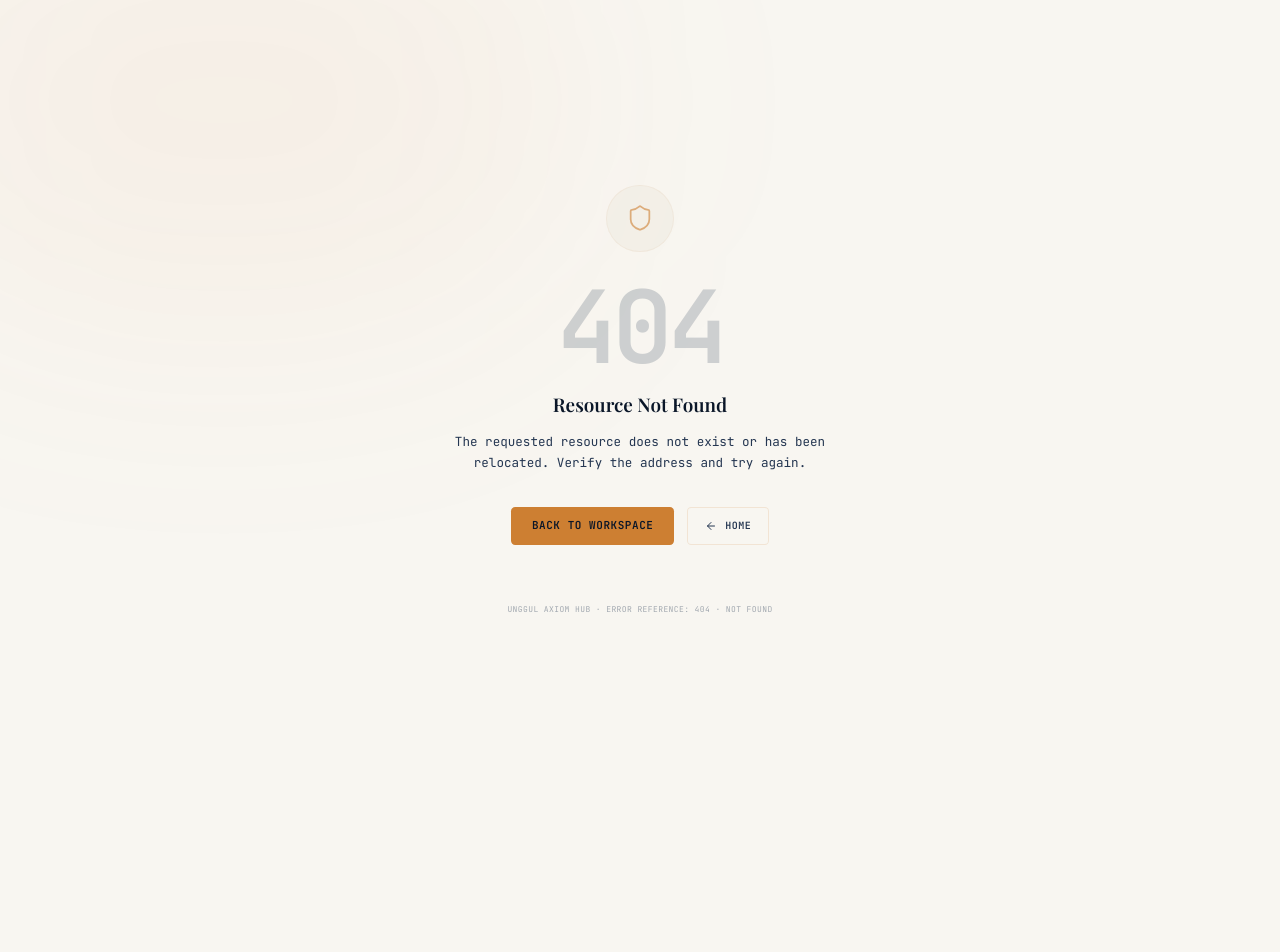
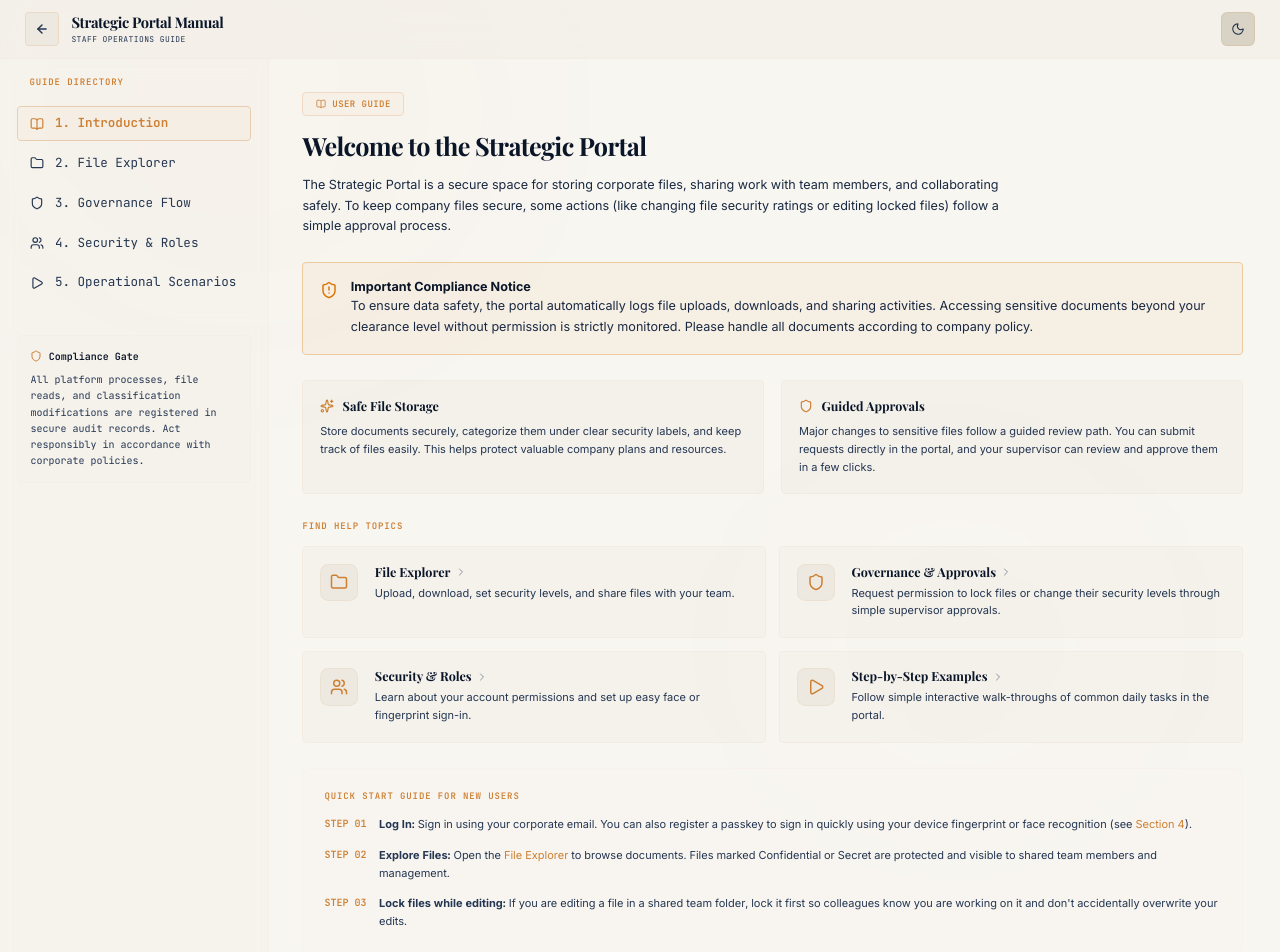
Before and after one commit to silentganja/unggul-axiom-hub, a Next.js app in the folder frontend/: page /usr/guide in a window 1280 px wide. Before the commit this address had no page. Shown: the top 952 px of the page. Before the commit the page ends 800 px from the top, so only its background shows below. Built offline with nearby package versions, Linux system fonts and the light colour scheme.

Commit message:
Migrate guide routes from /dev/guide to /usr/guide

```diff
--- a/frontend/src/app/dev/guide/layout.tsx
+++ b/frontend/src/app/usr/guide/layout.tsx
@@ -13,7 +13,6 @@ import {
   Lock,
   Menu,
   X,
-  ChevronRight,
 } from "lucide-react";
 import { ThemeToggle } from "@/components/ui/ThemeToggle";
 import { cn } from "@/lib/utils";
@@ -24,11 +23,11 @@ export default function GuideLayout({ children }: { children: React.ReactNode })
   const [mobileMenuOpen, setMobileMenuOpen] = useState(false);
 
   const navItems = [
-    { href: "/dev/guide", label: "1. Introduction", icon: <BookOpen size={14} /> },
-    { href: "/dev/guide/explorer", label: "2. File Explorer", icon: <Folder size={14} /> },
-    { href: "/dev/guide/governance", label: "3. Governance Flow", icon: <Shield size={14} /> },
-    { href: "/dev/guide/roles", label: "4. Security & Roles", icon: <Users size={14} /> },
-    { href: "/dev/guide/scenarios", label: "5. Operational Scenarios", icon: <Play size={14} /> },
+    { href: "/usr/guide", label: "1. Introduction", icon: <BookOpen size={14} /> },
+    { href: "/usr/guide/explorer", label: "2. File Explorer", icon: <Folder size={14} /> },
+    { href: "/usr/guide/governance", label: "3. Governance Flow", icon: <Shield size={14} /> },
+    { href: "/usr/guide/roles", label: "4. Security & Roles", icon: <Users size={14} /> },
+    { href: "/usr/guide/scenarios", label: "5. Operational Scenarios", icon: <Play size={14} /> },
   ];
 
   return (
--- a/frontend/src/app/dev/guide/page.tsx
+++ b/frontend/src/app/usr/guide/page.tsx
@@ -17,25 +17,25 @@ export default function GuideIntroPage() {
     {
       title: "File Explorer",
       desc: "Upload, download, set security levels, and share files with your team.",
-      href: "/dev/guide/explorer",
+      href: "/usr/guide/explorer",
       icon: <Folder size={18} className="text-accent" />,
     },
     {
       title: "Governance & Approvals",
       desc: "Request permission to lock files or change their security levels through simple supervisor approvals.",
-      href: "/dev/guide/governance",
+      href: "/usr/guide/governance",
       icon: <Shield size={18} className="text-accent" />,
     },
     {
       title: "Security & Roles",
       desc: "Learn about your account permissions and set up easy face or fingerprint sign-in.",
-      href: "/dev/guide/roles",
+      href: "/usr/guide/roles",
       icon: <Users size={18} className="text-accent" />,
     },
     {
       title: "Step-by-Step Examples",
       desc: "Follow simple interactive walk-throughs of common daily tasks in the portal.",
-      href: "/dev/guide/scenarios",
+      href: "/usr/guide/scenarios",
       icon: <Play size={18} className="text-accent" />,
     },
   ];
@@ -129,13 +129,13 @@ export default function GuideIntroPage() {
           <div className="flex gap-3">
             <span className="font-bold text-accent shrink-0">STEP 01</span>
             <p className="font-sans text-[11px] leading-relaxed">
-              <strong>Log In:</strong> Sign in using your corporate email. You can also register a passkey to sign in quickly using your device fingerprint or face recognition (see <Link href="/dev/guide/roles" className="text-accent hover:underline">Section 4</Link>).
+              <strong>Log In:</strong> Sign in using your corporate email. You can also register a passkey to sign in quickly using your device fingerprint or face recognition (see <Link href="/usr/guide/roles" className="text-accent hover:underline">Section 4</Link>).
             </p>
           </div>
           <div className="flex gap-3">
             <span className="font-bold text-accent shrink-0">STEP 02</span>
             <p className="font-sans text-[11px] leading-relaxed">
-              <strong>Explore Files:</strong> Open the <Link href="/dev/guide/explorer" className="text-accent hover:underline">File Explorer</Link> to browse documents. Files marked Confidential or Secret are protected and visible to shared team members and management.
+              <strong>Explore Files:</strong> Open the <Link href="/usr/guide/explorer" className="text-accent hover:underline">File Explorer</Link> to browse documents. Files marked Confidential or Secret are protected and visible to shared team members and management.
             </p>
           </div>
           <div className="flex gap-3">
```
Also changed, not shown: frontend/src/app/usr/guide/explorer/page.tsx (renamed from frontend/src/app/dev/guide/explorer/page.tsx), frontend/src/app/usr/guide/governance/page.tsx (renamed from frontend/src/app/dev/guide/governance/page.tsx), frontend/src/app/usr/guide/roles/page.tsx (renamed from frontend/src/app/dev/guide/roles/page.tsx), frontend/src/app/usr/guide/scenarios/page.tsx (renamed from frontend/src/app/dev/guide/scenarios/page.tsx), 1 other file (tests, documents, lock files or other folders).
